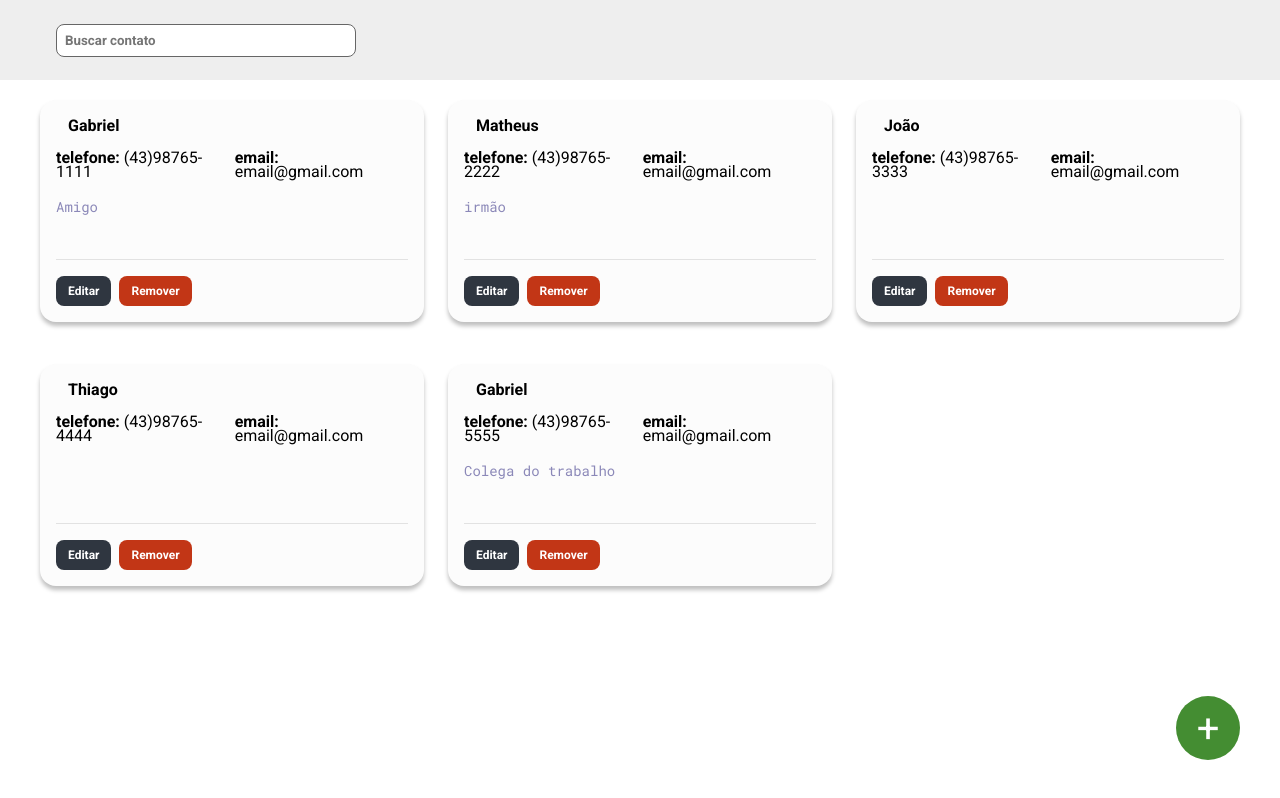
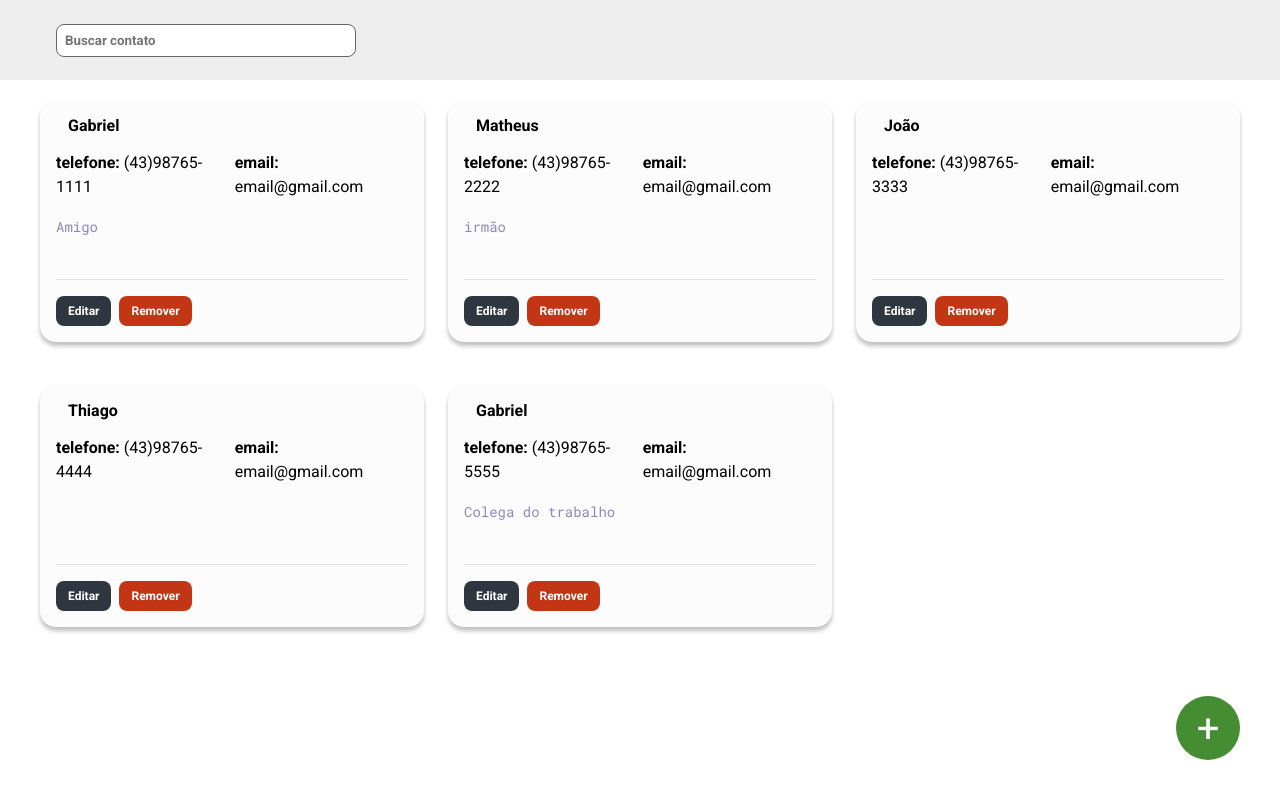
Before and after one commit to EmersonCilia/EBAC_Exercicio_Projeto_5, a React (Create React App) app: page / in a window 1280 px wide. Shown: the top 798 px of the page. Built offline with nearby package versions, Linux system fonts and the light colour scheme.

Commit message:
Update styles.ts

```diff
--- a/src/components/Contato/styles.ts
+++ b/src/components/Contato/styles.ts
@@ -31,9 +31,6 @@ export const DadosContato = styled.div`
   display: flex;
   justify-content: space-between;
 
-  span {
-    line-height: 14px;
-  }
   @media (max-width: 480px) {
     flex-direction: column;
     gap: 8px
```
